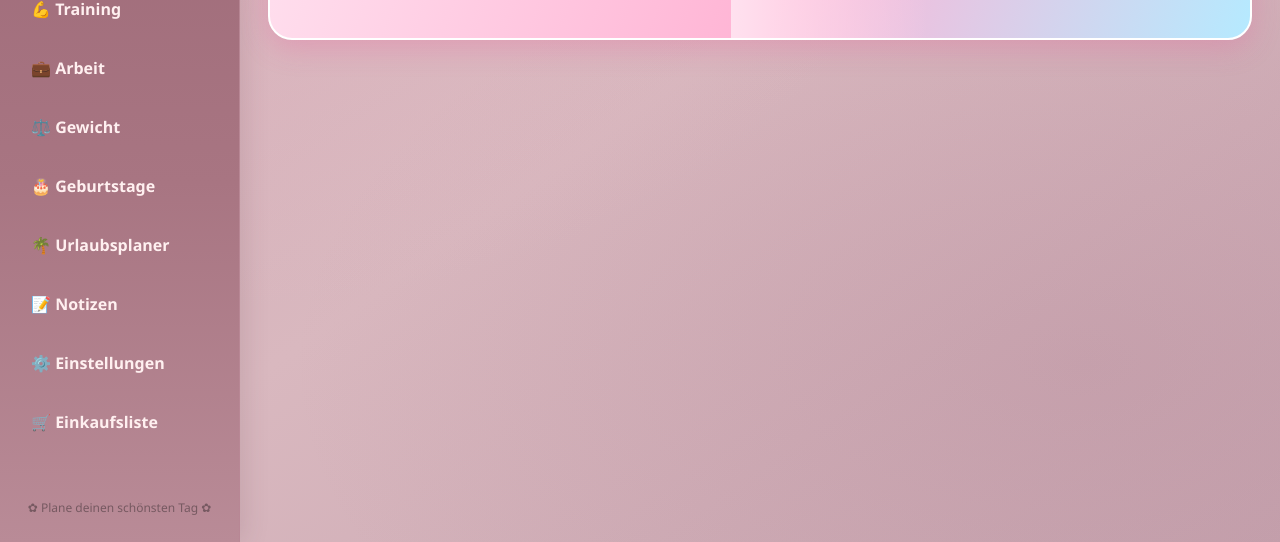
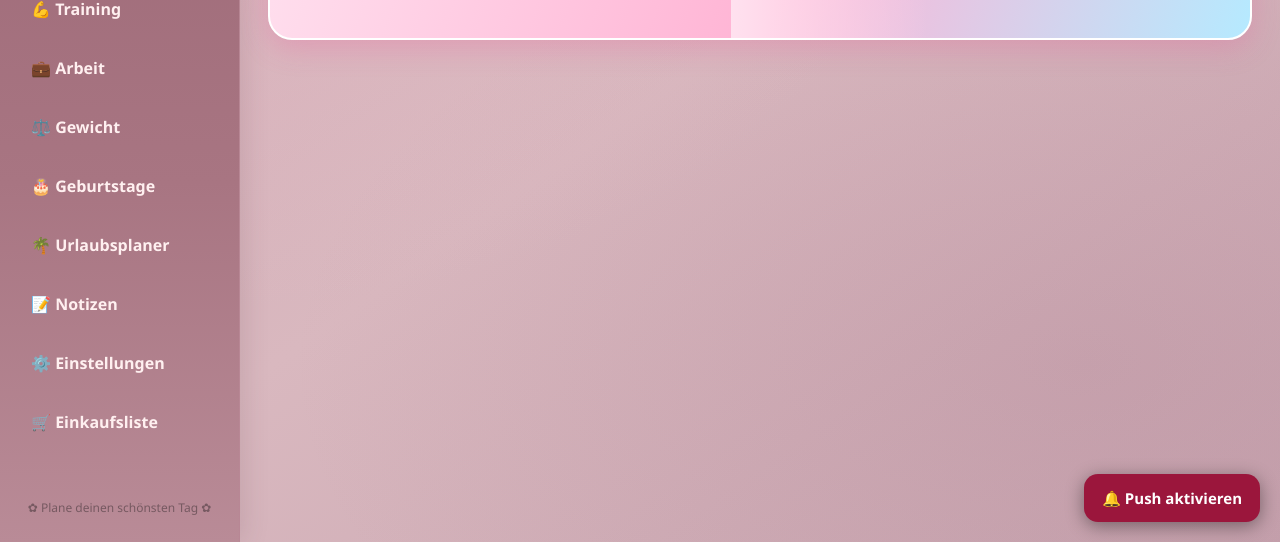
Before and after one commit to manueldulner-beep/LifePlaner, a plain HTML site: page index.html in a window 1280 px wide. Shown: the part 258-800 px from the top of the page. Drawn offline with Linux system fonts and the light colour scheme.

Commit message:
Add files via upload

```diff
--- a/index.html
+++ b/index.html
@@ -378,7 +378,34 @@
   }
 </script>
 
+<!-- LifePlaner Push -->
+<script src="./lifeplaner-push.js?v=1"></script>
 
+<button
+  id="lifeplaner-push-button"
+  type="button"
+  onclick="lifePlanerActivatePush().catch(error => {
+    console.error('LifePlaner Push:', error);
+    alert('Push konnte nicht aktiviert werden: ' + error.message);
+  })"
+  style="
+    position: fixed;
+    bottom: 20px;
+    right: 20px;
+    z-index: 9999;
+    padding: 14px 18px;
+    border: none;
+    border-radius: 14px;
+    background: #9b163c;
+    color: white;
+    font-size: 15px;
+    font-weight: bold;
+    box-shadow: 0 4px 18px #0006;
+    cursor: pointer;
+  "
+>
+  🔔 Push aktivieren
+</button>
 </body>
 
 </html>
```
